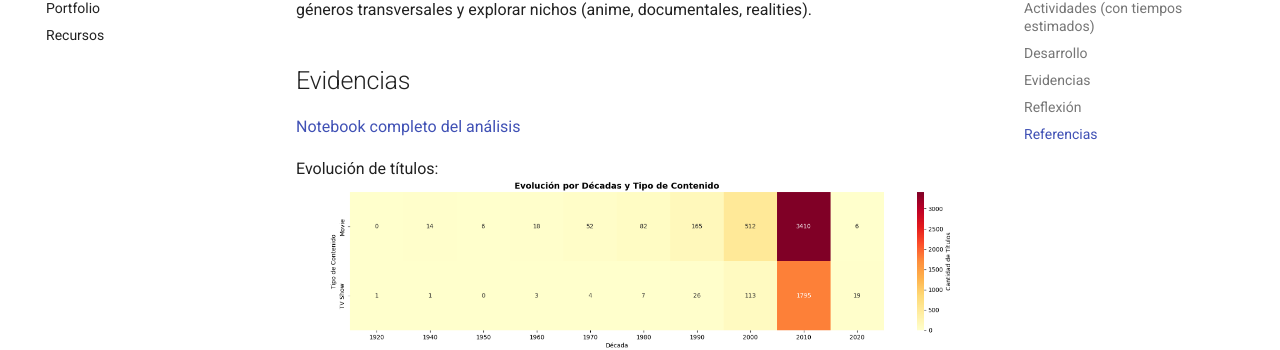
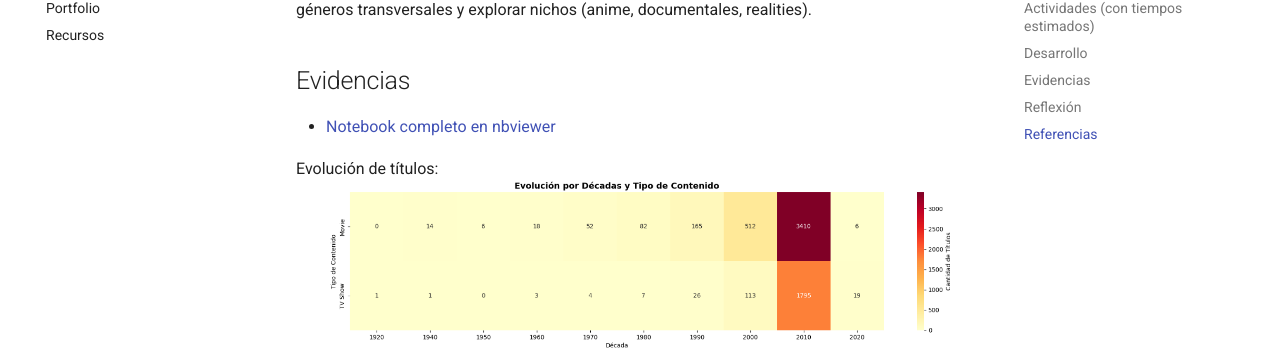
Before and after one commit to naguer019/IA-portfolio, an MkDocs documentation site: the page built from docs/portfolio/02-analisis-netflix.md, in a window 1280 px wide and 900 px high, scrolled down 717 px. Shown: the part 154-504 px from the top of the window. Built offline with MkDocs 1.6.1 and Material for MkDocs 9.7.7, drawn with Linux system fonts in a browser that asks for light colours.

Commit message:
Update 02-analisis-netflix.md

```diff
--- a/docs/portfolio/02-analisis-netflix.md
+++ b/docs/portfolio/02-analisis-netflix.md
@@ -24,7 +24,7 @@
 En géneros, destacan dramas, comedias y películas internacionales; se recomienda reforzar géneros transversales y explorar nichos (anime, documentales, realities).
 
 ## Evidencias
-[Notebook completo del análisis](../recursos_files/analysis%20parte%203%20netflix%20ing%20datos.ipynb)
+- [Notebook completo en nbviewer](https://nbviewer.org/github/naguer019/IA-portfolio/blob/main/docs/recursos_files/analysis%20parte%203%20netflix%20ing%20datos.ipynb)
 
 Evolución de títulos:
 ![Evolución Movies vs TV Shows](../assets/evolucion_decadas_tvshow_movie.png){ width="680" }
```
